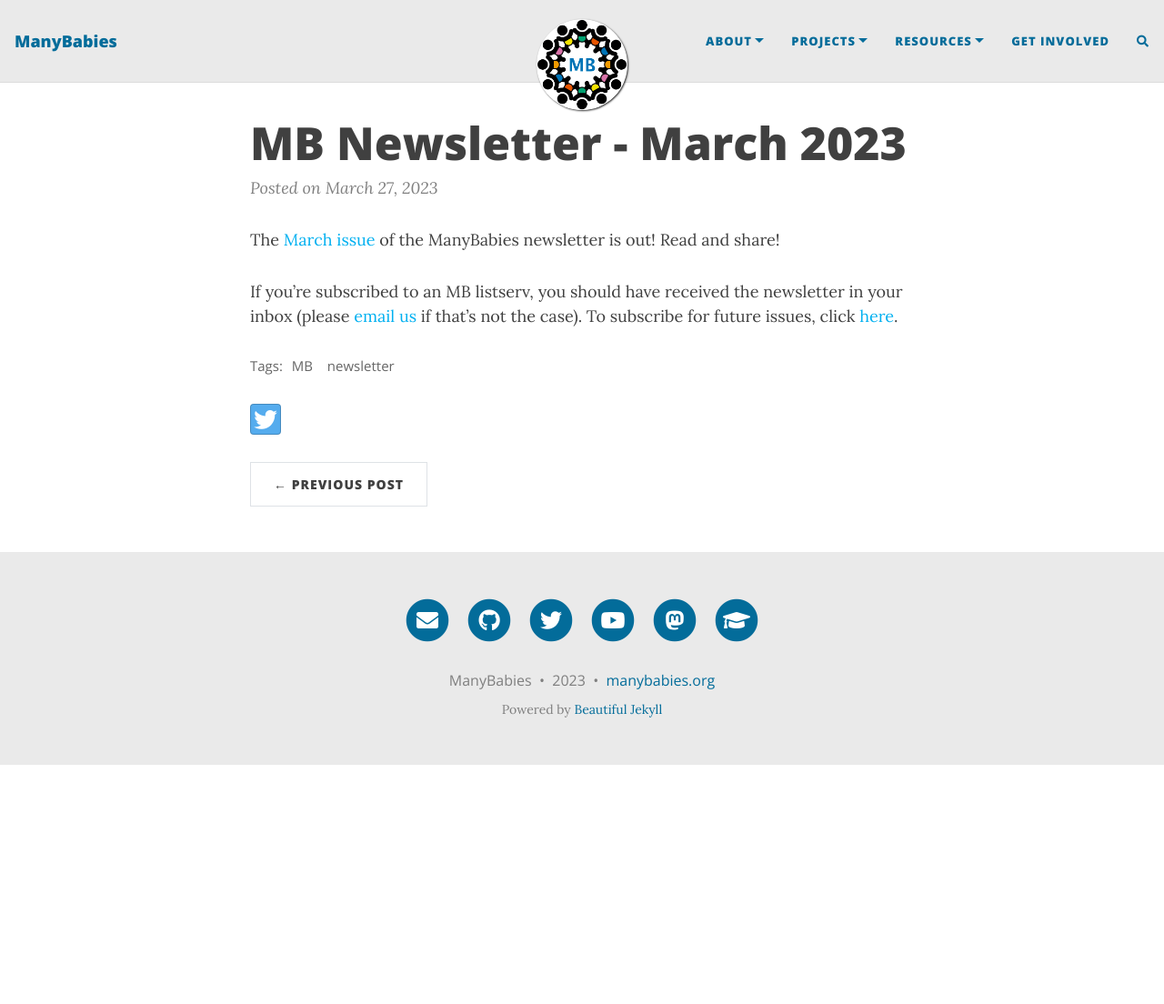
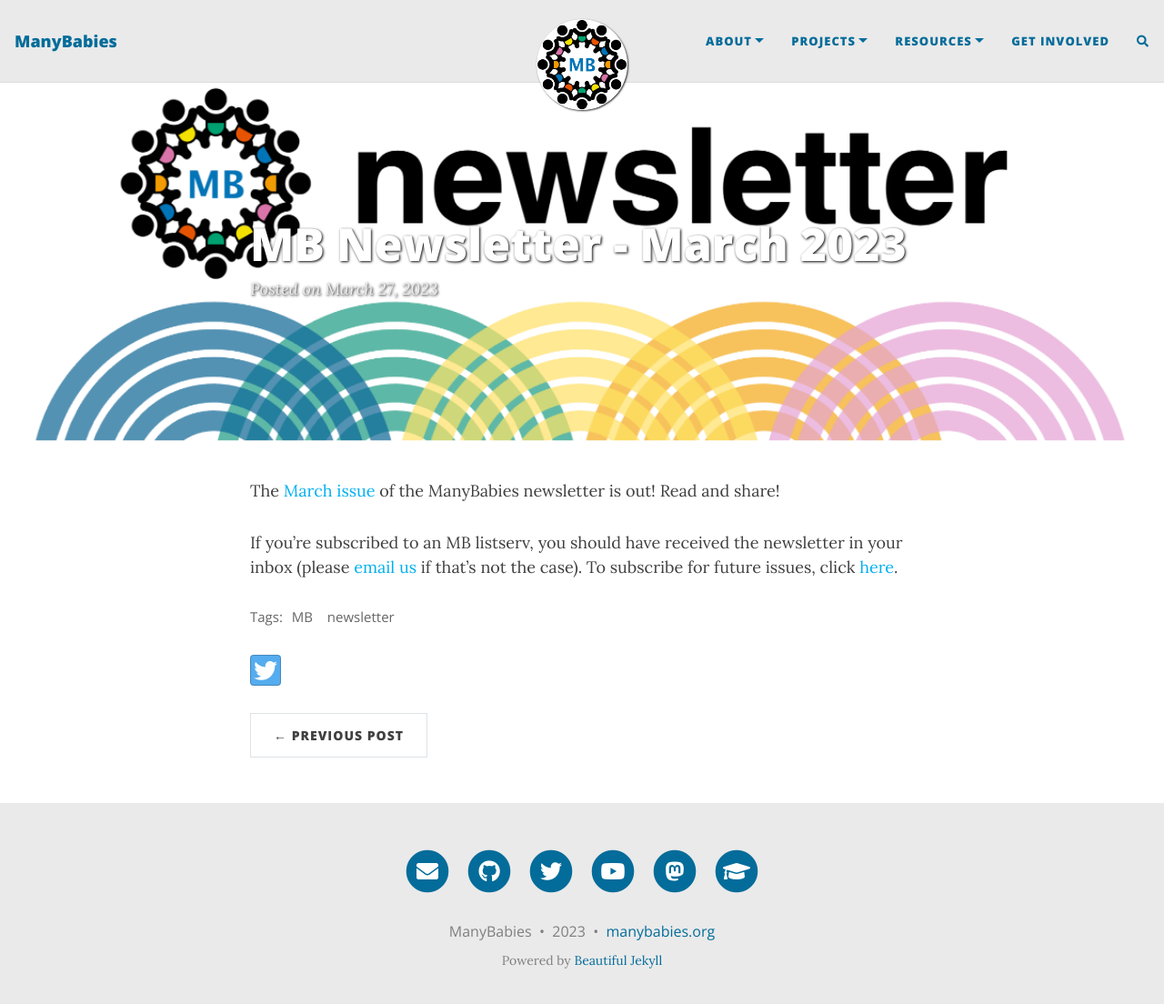
Before and after one commit to manybabies/manybabies.github.io, a Jekyll site: the page built from _posts/2023-03-27-mbNewsletter-mar2023.md, in a window 1280 px wide and 1117 px high. Shown: the top 1104 px of the window at 91% size. Built offline with Jekyll 4.4.1, drawn with Linux system fonts in a browser that asks for light colours; nearby versions of some CDN libraries; comment, search, counter and statistics services are not loaded.

Commit message:
Update 2023-03-27-mbNewsletter-mar2023.md

```diff
--- a/_posts/2023-03-27-mbNewsletter-mar2023.md
+++ b/_posts/2023-03-27-mbNewsletter-mar2023.md
@@ -1,6 +1,7 @@
 ---
 layout: post
 title: MB Newsletter - March 2023
+cover-img: /assets/img/MBnewsletter.png
 tags: [MB, newsletter]
 ---
 
```
